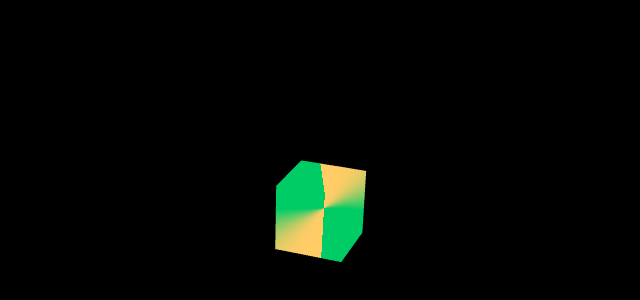
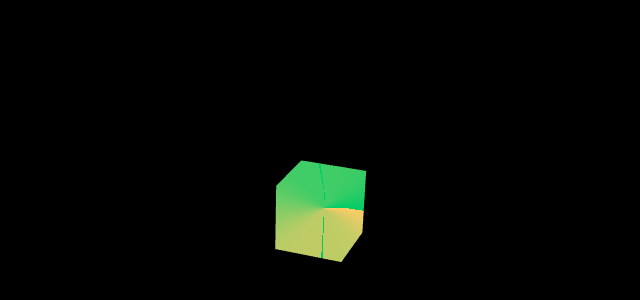
Before and after one commit to lavafroth/project_mana, a plain HTML site: page index.html in a window 1280 px wide. Shown: the part 152-452 px from the top of the page, without its empty margins (392-1032 px from the left). Drawn offline with nearby package versions, Linux system fonts and the light colour scheme.

Commit message:
feat: gradient along unit circle

```diff
--- a/index.html
+++ b/index.html
@@ -4,7 +4,7 @@
     <meta charset="UTF-8">
     <meta http-equiv="X-UA-Compatible" content="IE=edge">
     <meta name="viewport" content="width=device-width, initial-scale=1.0">
-    <title>tanh</title>
+    <title>project_mana</title>
     <style>
         body {
             margin: 0
@@ -20,14 +20,11 @@
     </script>
 </head>
 <body>
-    <!-- with generous help from Wael Yasmina -->
     <script id="vertexshader" type="vertex">
         uniform float u_time;
         uniform vec3 mesh_center;
         varying vec2 geom2d;
         void main() {
-            // float newX = sin(position.x * u_time) * sin(position.y * u_time);
-            // gl_Position = projectionMatrix * modelViewMatrix * vec4(newX, position.y, position.z, 1.0);
             vec4 geom4d = projectionMatrix * modelViewMatrix * vec4(mesh_center, 1.0);
             vec4 clipPos = projectionMatrix * modelViewMatrix * vec4(position, 1.0);
 
@@ -40,7 +37,28 @@
     <script id="fragmentshader" type="fragment">
         varying vec2 geom2d;
         void main() {
-            float varying_red = tanh(geom2d.y / geom2d.x);
+            float tangent = geom2d.y / geom2d.x;
+            float varying_red = abs(tanh(tangent)) * 0.25;
+            if (tangent < 0.0) {
+                // we're either in the second or the fourth quadrant
+                varying_red = 0.25 - varying_red;
+            }
+
+            if (geom2d.y > 0.0 && geom2d.x < 0.0) {
+                // second quadrant
+                varying_red += 0.25;
+            }
+
+            if (geom2d.y < 0.0 && geom2d.x < 0.0) {
+                // third quadrant
+                varying_red += 0.5;
+            }
+
+            if (geom2d.y < 0.0 && geom2d.x > 0.0) {
+                // fourth quadrant
+                varying_red += 0.75;
+            }
+
             gl_FragColor = vec4(varying_red, 0.8, 0.4, 1.0);
         }
     </script>
--- a/main.js
+++ b/main.js
@@ -20,43 +20,35 @@ const orbit = new OrbitControls(camera, renderer.domElement);
 camera.position.set(6, 8, 14);
 orbit.update();
 
-// const planeGeometry = new THREE.PlaneGeometry(10, 10, 30, 30);
-const planeGeometry = new THREE.BoxGeometry(1,1,1);
-// const planeCustomMaterial = new THREE.ShaderMaterial({
-//     vertexShader: `// Vertex shader code here`,
-//     fragmentShader: `// Fragment shader code here`,
-//     wireframe: true
-// });
+// const geometry = new THREE.PlaneGeometry(10, 10, 30, 30);
+const geometry = new THREE.BoxGeometry(1, 1, 1);
 
-planeGeometry.translate(2, 2, 2);
+geometry.translate(2, 2, 2);
 
-const shadowMesh = new THREE.Mesh(
-    planeGeometry,
-);
+const shadowMesh = new THREE.Mesh(geometry);
 
-const what = shadowMesh.geometry.computeBoundingBox();
-
-const targetV3 = new THREE.Vector3()
-shadowMesh.geometry.boundingBox.getCenter(targetV3)
+const didICompute = shadowMesh.geometry.computeBoundingBox();
+const meshCenter = new THREE.Vector3()
+shadowMesh.geometry.boundingBox.getCenter(meshCenter)
 
 const uniforms = {
     u_time: {value: 0.0},
-    mesh_center: {value: targetV3},
+    mesh_center: {value: meshCenter},
 }
 
-const planeCustomMaterial = new THREE.ShaderMaterial({
+const material = new THREE.ShaderMaterial({
     vertexShader: document.getElementById('vertexshader').textContent,
     fragmentShader: document.getElementById('fragmentshader').textContent,
     uniforms,
     // wireframe: true,
 });
 
-const planeMesh = new THREE.Mesh(
-    planeGeometry,
-    planeCustomMaterial
+const mesh = new THREE.Mesh(
+    geometry,
+    material
 );
 
-scene.add(planeMesh);
+scene.add(mesh);
 
 const clock = new THREE.Clock();
 function animate() {
```
